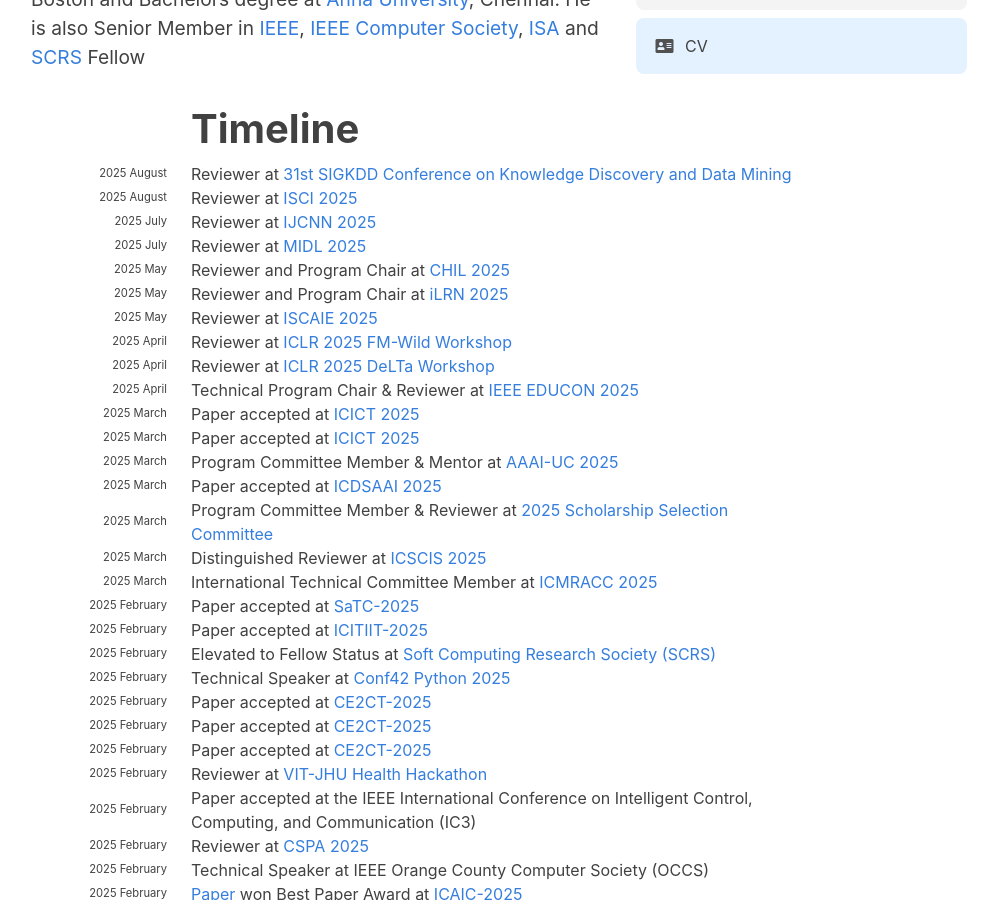
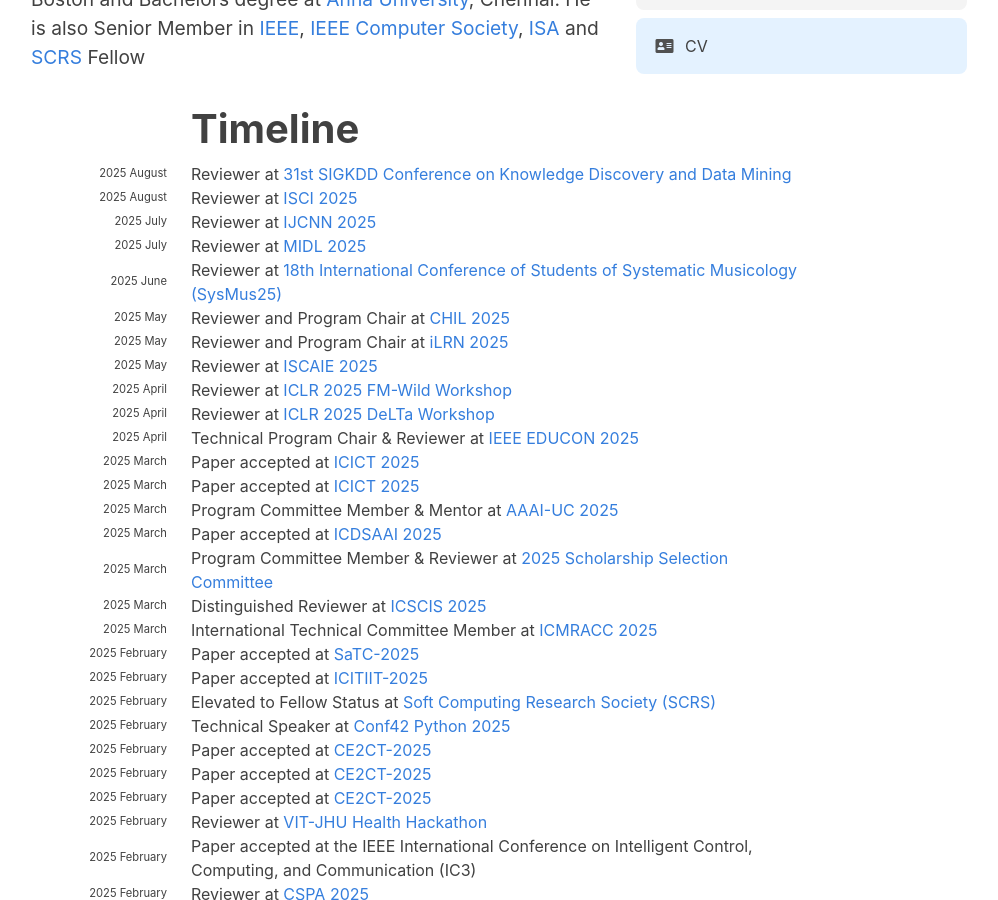
Before and after one commit to hariharanragothaman/hariharanragothaman.github.io, a Jekyll site: the page built from index.md, in a window 1280 px wide and 900 px high, scrolled down 738 px. Shown: the whole window, without its empty margins (141-1139 px from the left). Built offline with Jekyll 4.4.1, drawn with Linux system fonts in a browser that asks for light colours; nearby versions of some CDN libraries; some web fonts are replaced.

Commit message:
Polishes and Updates

```diff
--- a/_data/news.yaml
+++ b/_data/news.yaml
@@ -20,6 +20,13 @@
 - year: 2025
   year-extra: July
   description: Reviewer at <a href="https://2025.midl.io/">MIDL 2025</a>
+
+#-------------------------------------------- July  ------------------------------------------------------------------------------------------------------------------------------------------------------
+
+- year: 2025
+  year-extra: June
+  description: Reviewer at <a href="https://www.uio.no/ritmo/english/news-and-events/events/conferences/2025/sysmus25/">18th International Conference of Students of Systematic Musicology (SysMus25)</a>
+
 
 #-------------------------------------------- June  ------------------------------------------------------------------------------------------------------------------------------------------------------
 - year: 2025
```
